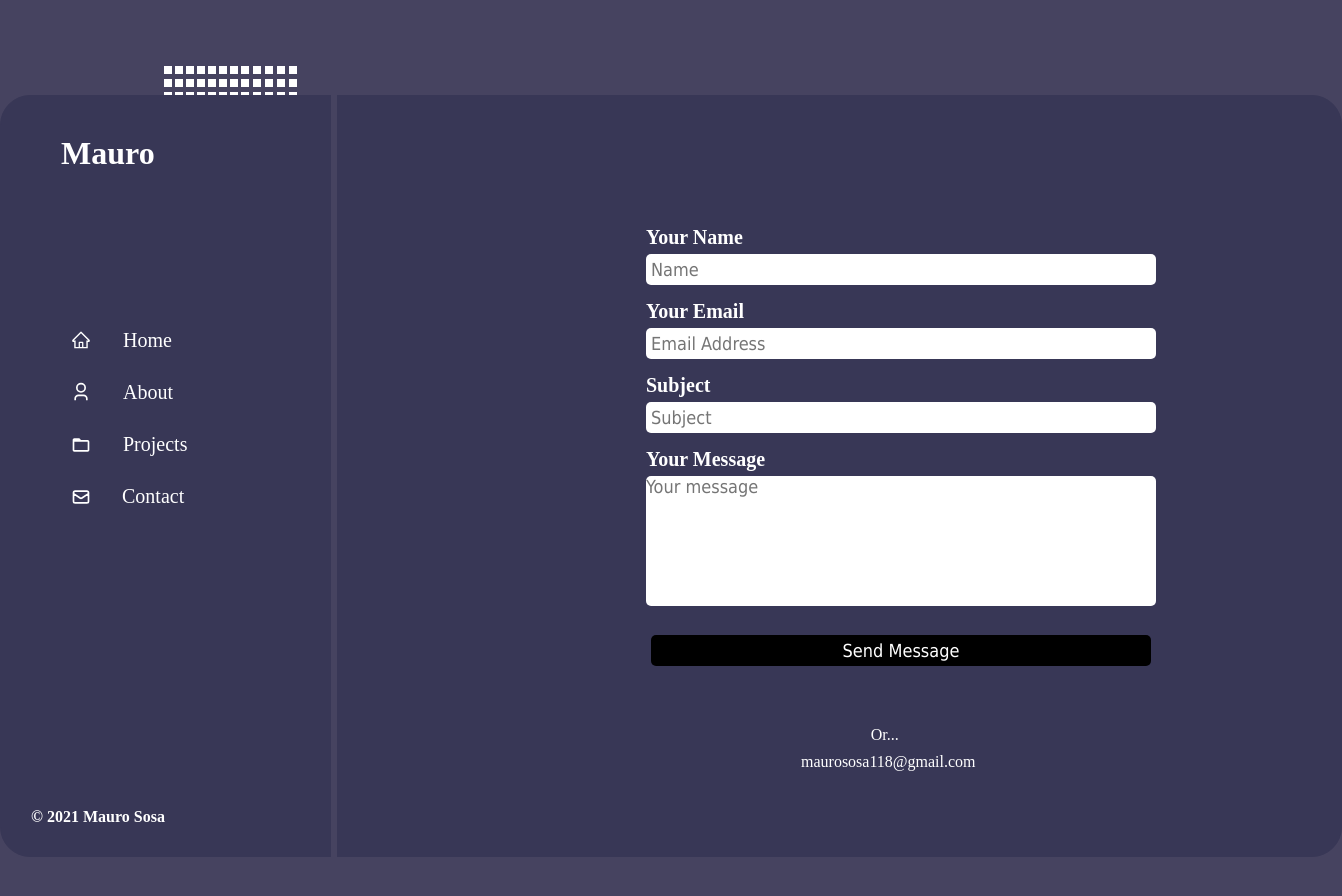
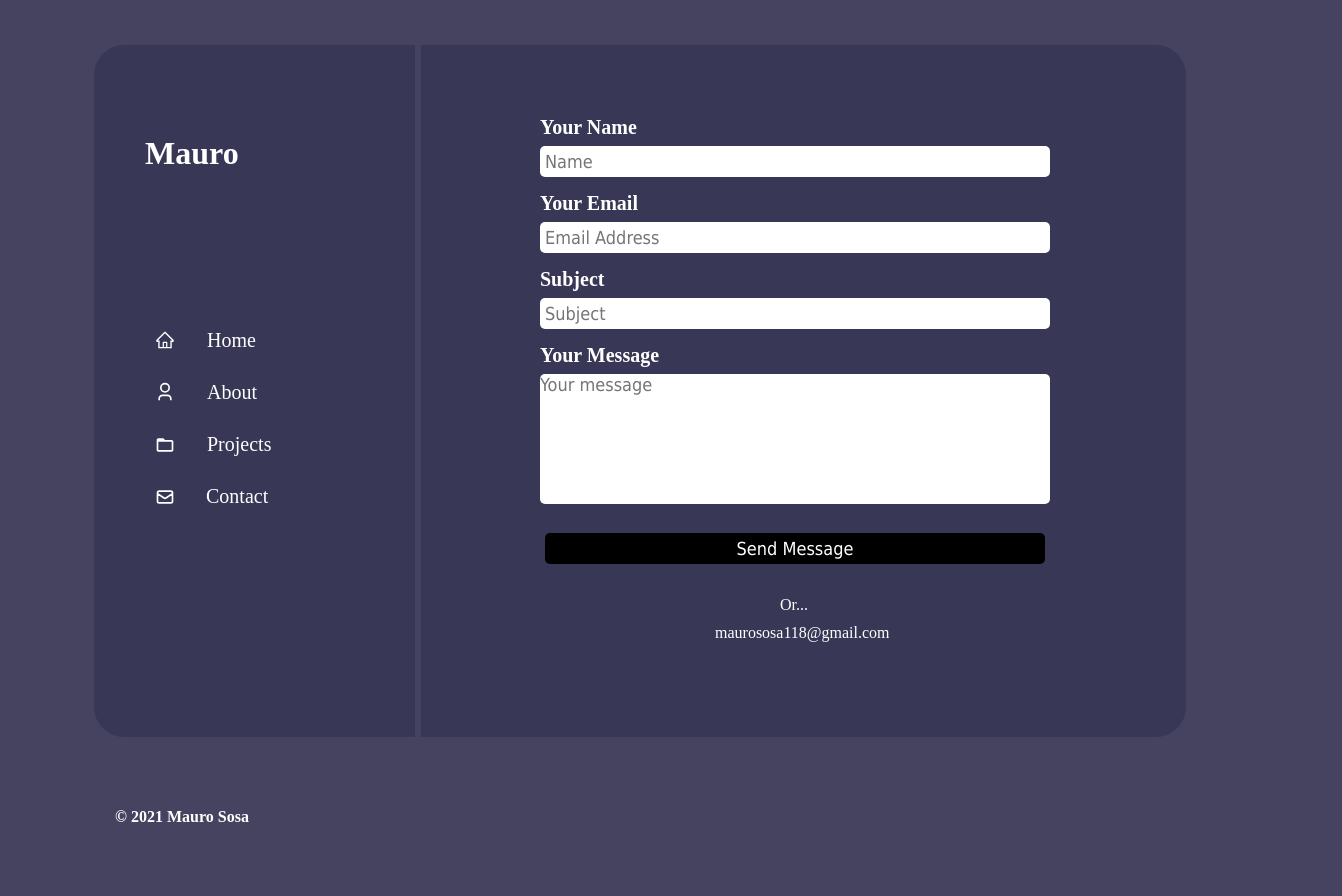
Before and after one commit to maureSs/maurososa-OLD, a React (Create React App) app: page /contact in a window 1280 px wide. Shown: the top 896 px of the page, 1342 px wide, since content can reach past the window. After the commit the page ends 800 px from the top, so only its background shows below. Built offline with nearby package versions, Linux system fonts and the light colour scheme.

Commit message:
website commit

```diff
--- a/src/index.css
+++ b/src/index.css
@@ -5,6 +5,18 @@
 
 body {
   background-image: url(./images/background.png);
+}
+@media (max-width: 480px) {
+  body {
+    background-image: none;
+    background-color: #464360;
+  }
+}
+@media (min-width: 800px) and (max-width: 1400px) {
+  body {
+    background-image: none;
+    background-color: #464360;
+  }
 }
 
 /* Navigation Bar */
@@ -16,26 +28,27 @@ body {
   position: fixed;
   z-index: 1;
   top: 0;
-  margin-top: 100px;
-  padding-top: 80px;
+  margin-top: 180px;
   display: block;
 }
 @media (max-width: 480px) {
   .navbar {
-    height: 40%;
-    width: 90px;
+    height: 0;
+    max-width: 100px;
+    position: none;
+    z-index: none;
   }
 }
 
 .navbar h1 {
   position: absolute;
-  margin-top: -15%;
-  padding-left: 10%;
+  margin-top: -45px;
+  padding-left: 30px;
 }
 @media (max-width: 480px) {
   .navbar h1 {
-    margin-top: -150%;
-    padding-left: 3%;
+    margin-top: -100px;
+    padding-left: 10px;
     font-size: 22px;
   }
 }
@@ -48,10 +61,11 @@ body {
 }
 @media (max-width: 480px) {
   .navbar ul {
-    padding: 20%;
+    display: flex;
+    padding: 15px;
     padding-left: 0%;
-    margin-top: -65%;
-    margin-right: 60%;
+    margin-top: -60px;
+    margin-right: 0px;
   }
 }
 
@@ -63,6 +77,7 @@ body {
   .navbar h4 {
     padding-top: 90%;
     font-size: 12px;
+    display: none;
   }
 }
 
@@ -99,12 +114,22 @@ body {
   height: 900px;
   position: absolute;
   margin-left: 300px;
-  margin-top: -200px;
+  margin-top: -98px;
 }
 @media (max-width: 480px) {
   .vl {
-    margin-top: -170px;
-    height: 525px;
+    position: none;
+    border-left: none;
+    border-bottom: 15px solid #464360;
+    display: block;
+    margin-left: 0%;
+    margin-top: 0%;
+  }
+}
+@media (min-width: 800px) and (max-width: 1400px) {
+  .vl {
+    height: 720px;
+    margin-top: -145px;
   }
 }
 
@@ -125,7 +150,17 @@ body {
 @media (max-width: 480px) {
   .main-container {
     width: 300px;
-    min-height: 450px;
+    min-height: 500px;
+    margin: 55px auto;
+    padding: 20px;
+  }
+}
+@media (min-width: 800px) and (max-width: 1400px) {
+  .main-container {
+    width: 1050px;
+    min-height: 650px;
+    margin: 45px auto;
+    padding: 20px;
   }
 }
 
@@ -144,7 +179,7 @@ body {
   .inner-container {
     width: 200px;
     height: 80px;
-    margin-top: 25%;
+    margin-top: 200px;
   }
 }
 
@@ -158,6 +193,12 @@ body {
     height: 100px;
     width: 100px;
     padding-right: 25%;
+  }
+}
+@media (min-width: 800px) and (max-width: 1400px) {
+  .image-container {
+    position: absolute;
+    margin-right: 370px;
   }
 }
 
@@ -280,6 +321,15 @@ body {
     font-size: 15px;
   }
 }
+@media (min-width: 800px) and (max-width: 1400px) {
+  .about-container {
+    width: 500px;
+    height: 200px;
+    font-size: 20px;
+    margin-left: 450px;
+    margin-top: 80px;
+  }
+}
 
 .about-container img {
   width: 450px;
@@ -309,9 +359,29 @@ body {
     margin-left: 22%;
   }
 }
+@media (min-width: 800px) and (max-width: 1400px) {
+  .projects-container {
+    width: 650px;
+    height: 400px;
+    font-size: 18px;
+    margin-left: 360px;
+  }
+}
 
 .projects-container h4 {
   color: #5c8dcf;
+}
+@media (min-width: 800px) and (max-width: 1400px) {
+  .projects-container h4 {
+    margin-left: 60px;
+    margin-bottom: 10px;
+  }
+}
+
+@media (min-width: 800px) and (max-width: 1400px) {
+  .projects-body {
+    margin-right: 70px;
+  }
 }
 
 .projects-title {
@@ -327,11 +397,23 @@ body {
     font-size: 20px;
   }
 }
+@media (min-width: 800px) and (max-width: 1400px) {
+  .projects-title {
+    font-size: 30px;
+    margin-left: 15px;
+  }
+}
 
 .title {
   padding-left: 49px;
   padding-right: 70px;
   padding-top: -50px;
+}
+@media (min-width: 800px) and (max-width: 1400px) {
+  .title {
+    padding-left: 20px;
+    padding-right: 20px;
+  }
 }
 
 @media (max-width: 480px) {
@@ -347,6 +429,11 @@ body {
 @media (max-width: 480px) {
   .projects-subtitle {
     padding-left: 6%;
+  }
+}
+@media (min-width: 800px) and (max-width: 1400px) {
+  .projects-subtitle {
+    padding-left: 120px;
   }
 }
 
@@ -371,6 +458,12 @@ body {
     margin-left: 22%;
   }
 }
+@media (min-width: 800px) and (max-width: 1400px) {
+  .project-btn {
+    font-size: 14px;
+    margin-left: 180px;
+  }
+}
 
 .project-btn:hover {
   background-color: #ace8e8;
@@ -384,6 +477,12 @@ body {
 
 .projects-container a:hover {
   color: #ecc2c8;
+}
+
+@media (min-width: 800px) and (max-width: 1400px) {
+  .code-style {
+    padding-left: 70px;
+  }
 }
 
 .future-projects {
@@ -419,6 +518,13 @@ body {
     width: 300px;
     height: 200px;
     margin-left: 17%;
+  }
+}
+@media (min-width: 800px) and (max-width: 1400px) {
+  .contact-container {
+    width: 550px;
+    height: 500px;
+    margin-left: 400px;
   }
 }
 
@@ -498,6 +604,12 @@ body {
     margin-left: 40%;
   }
 }
+@media (min-width: 800px) and (max-width: 1400px) {
+  .email-option {
+    margin-top: 30px;
+    margin-left: 600px;
+  }
+}
 
 .my-email:hover {
   color: skyblue;
--- a/src/pages/Contact.js
+++ b/src/pages/Contact.js
@@ -32,23 +32,23 @@ export default function Contact() {
         <form onSubmit={sendEmail}>
           <div className='form-control'>
             <label>
-              <h4 style={{ marginBottom: '1%', fontSize: 20 }}>Your Name</h4>
+              <h4 style={{ marginBottom: 7, fontSize: 20 }}>Your Name</h4>
               <input type='text' placeholder='Name' name='name' />
             </label>
             <label>
-              <h4 style={{ marginBottom: '1%', marginTop: '3%', fontSize: 20 }}>
+              <h4 style={{ marginBottom: 7, marginTop: 15, fontSize: 20 }}>
                 Your Email
               </h4>
               <input type='email' placeholder='Email Address' name='email' />
             </label>
             <label>
-              <h4 style={{ marginBottom: '1%', marginTop: '3%', fontSize: 20 }}>
+              <h4 style={{ marginBottom: 7, marginTop: 15, fontSize: 20 }}>
                 Subject
               </h4>
               <input type='text' placeholder='Subject' name='subject' />
             </label>
             <label>
-              <h4 style={{ marginBottom: '1%', marginTop: '3%', fontSize: 20 }}>
+              <h4 style={{ marginBottom: 7, marginTop: 15, fontSize: 20 }}>
                 Your Message
               </h4>
               <textarea
@@ -67,7 +67,7 @@ export default function Contact() {
       </div>
       <div className='email-option'>
         {' '}
-        <p style={{ paddingLeft: '40%', paddingBottom: '5%' }}>Or...</p>
+        <p style={{ paddingLeft: 65, paddingBottom: 10 }}>Or...</p>
         <p className='my-email'>maurososa118@gmail.com</p>
       </div>
     </div>
--- a/src/pages/Home.js
+++ b/src/pages/Home.js
@@ -22,7 +22,7 @@ function Home() {
         >
           Mauro Sosa
         </h2>
-        <h4 style={{ marginLeft: '13%', fontFamily: 'SimSun-ExtB' }}>
+        <h4 style={{ marginLeft: 22, fontFamily: 'SimSun-ExtB' }}>
           Web Developer
         </h4>
       </div>
--- a/src/pages/Projects.js
+++ b/src/pages/Projects.js
@@ -18,6 +18,7 @@ export default function Projects() {
         <div style={{ paddingLeft: '16%' }}>
           <p className='projects-subtitle'>APPS THAT I HAVE MADE:</p>
 
+          <div className='projects-body'>
             <div style={{ marginBottom: '5%' }}>
               <h4 style={{ paddingLeft: '24%' }}>Must-Watch</h4>
               <p>
@@ -33,6 +34,7 @@ export default function Projects() {
                 <button className='project-btn'>Visit</button>
               </a>
               <a
+                className='code-style'
                 style={{ marginLeft: '27.5%', marginTop: '1%' }}
                 target='_blank'
                 href='https://github.com/maureSs/Must-Watch'
@@ -44,7 +46,8 @@ export default function Projects() {
             <div>
               <h4 style={{ paddingLeft: '21%' }}>Meme Generator</h4>
               <p>
-              Made with React.js. A fun final project from freeCodeCamp course!
+                Made with React.js. A fun final project from freeCodeCamp
+                course!
               </p>
               <a
                 target='_blank'
@@ -54,6 +57,7 @@ export default function Projects() {
                 <button className='project-btn'>Visit</button>
               </a>
               <a
+                className='code-style'
                 style={{ marginLeft: '27.5%', marginTop: '1%' }}
                 target='_blank'
                 href='https://github.com/maureSs/Meme-Generator-App'
@@ -61,6 +65,7 @@ export default function Projects() {
               >
                 code
               </a>
+            </div>
           </div>
 
           <div className='future-projects'>
```
Lines whose indentation alone changed are shown as unchanged.
